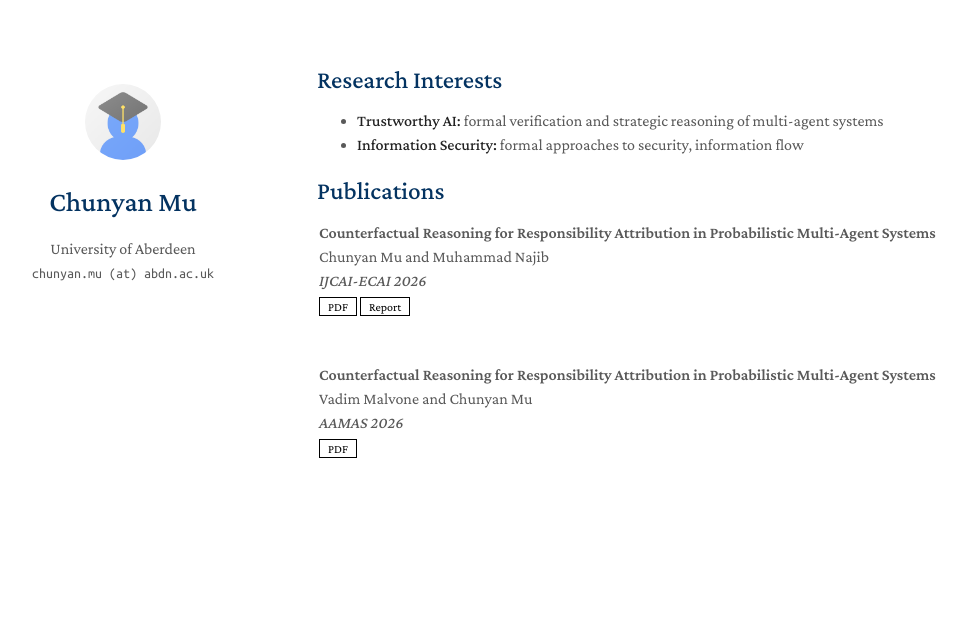
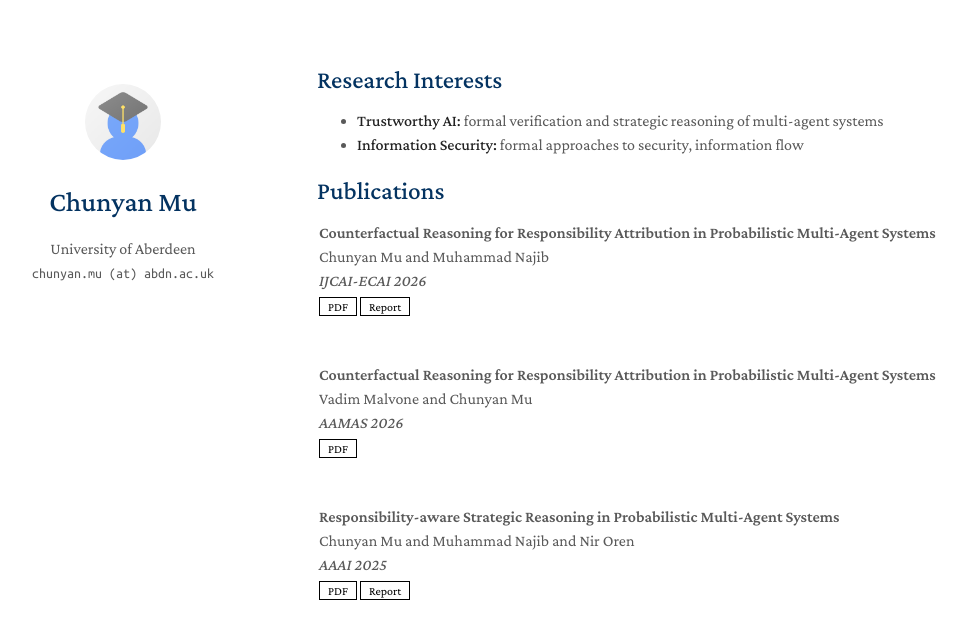
Before and after one commit to cmu777/cmu777.github.io, a Jekyll site: the page built from index.md, in a window 1280 px wide. Shown: the top 639 px of the page, without its empty margins (153-1120 px from the left). Built offline with Jekyll 4.4.1, drawn with Linux system fonts in a browser that asks for light colours; a style sheet for code colours, icons or effects is not loaded.

Commit message:
Add publication on Responsibility-aware Strategic Reasoning

```diff
--- a/_data/publications.yml
+++ b/_data/publications.yml
@@ -21,3 +21,14 @@ main:
     bibtex: #https://bib.yliu.me/MICCAI23.txt
     image: #./assets/img/teaser_example_2.png
     notes: #Early Accept
+
+  - title: Responsibility-aware Strategic Reasoning in Probabilistic Multi-Agent Systems
+    authors: Chunyan Mu and Muhammad Najib and Nir Oren
+    conference_short: AAAI 2025
+    conference: AAAI 2025
+    pdf: assets/files/aaai25a.pdf
+    report: https://arxiv.org/pdf/2411.00146
+    code: #https://github.com/MrGiovanni/ContinualLearning
+    bibtex: #https://bib.yliu.me/MICCAI23.txt
+    image: #./assets/img/teaser_example_2.png
+    notes: #Early Accept
```
